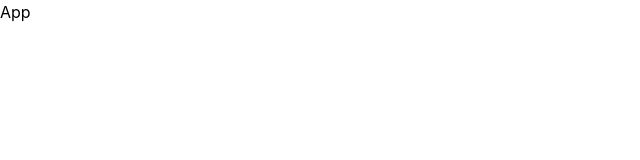
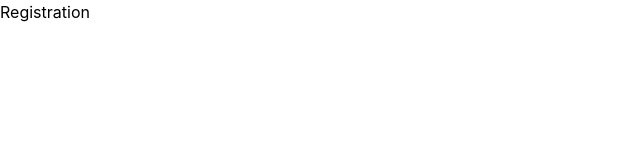
Before and after one commit to salmanfarshi-dev/Talkify, a React (Vite) app: page / in a window 1280 px wide. Shown: the top 160 px of the page, without its empty margins (0-640 px from the left). Built offline with nearby package versions, Linux system fonts and the light colour scheme.

Commit message:
feat : add two pages

```diff
--- a/package.json
+++ b/package.json
@@ -13,6 +13,7 @@
     "@tailwindcss/vite": "^4.3.0",
     "react": "^19.2.6",
     "react-dom": "^19.2.6",
+    "react-router-dom": "^7.17.0",
     "tailwindcss": "^4.3.0"
   },
   "devDependencies": {
--- a/src/App.jsx
+++ b/src/App.jsx
@@ -1,8 +1,29 @@
 import React from 'react'
+import {createRoutesFromElements, createBrowserRouter, Route, RouterProvider } from "react-router-dom";
+import Registration from './Pages/Registration';
+import Login from './Pages/Login';
+
+
+
+
+
+const router = createBrowserRouter(
+  createRoutesFromElements(
+   <Route>
+
+    <Route path='/' element={ <Registration/> }/>
+    <Route path='login' element={ <Login/> }/>
+
+
+
+   </Route>
+  )
+);
+
 
 function App() {
   return (
-    <div>App</div>
+    <RouterProvider router={router} />
   )
 }
 
--- /dev/null
+++ b/src/Pages/Login.jsx
@@ -0,0 +1,9 @@
+import React from 'react'
+
+function Login() {
+  return (
+    <div>Login</div>
+  )
+}
+
+export default Login
--- /dev/null
+++ b/src/Pages/Registration.jsx
@@ -0,0 +1,9 @@
+import React from 'react'
+
+function Registration() {
+  return (
+    <div>Registration</div>
+  )
+}
+
+export default Registration
```
Also changed, not shown: 1 other file (tests, documents, lock files or other folders).
